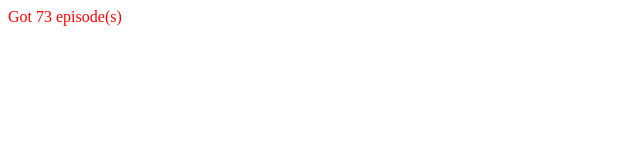
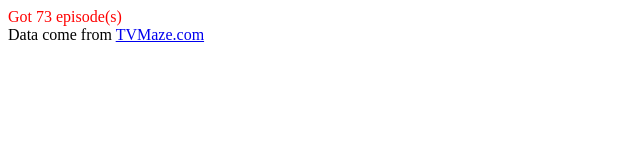
Before and after one commit to MariAzhdari/tv-show-dom-project, a plain HTML site: page index.html in a window 1280 px wide. Shown: the whole page, without its empty margins (0-640 px from the left). Drawn offline with Linux system fonts and the light colour scheme.

Commit message:
add https://www.tvmaze.com/ addres in html for step 4

```diff
--- a/index.html
+++ b/index.html
@@ -13,6 +13,7 @@
     </div>
 
     <!-- Loads a provided function called getAllEpisodes() which returns all episodes -->
+    <footer> Data come from  <a href="https://www.tvmaze.com/">TVMaze.com</a></footer>
     <script src="episodes.js"></script>
 
     <!-- Loads YOUR javascript code -->
```
